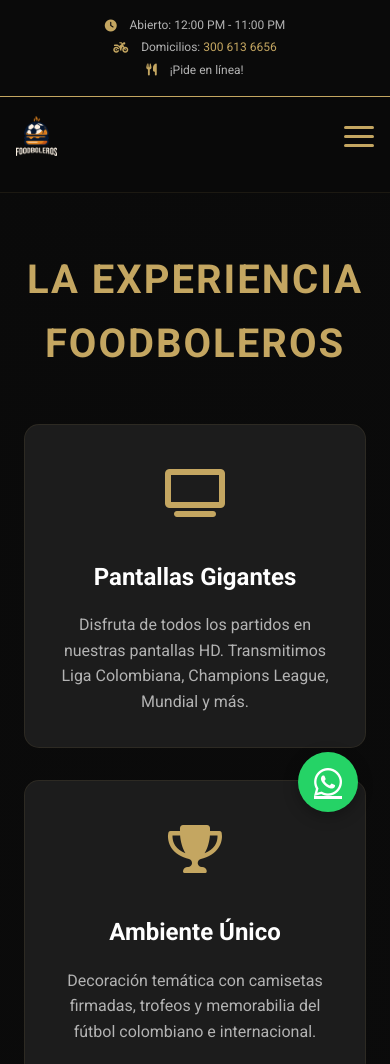
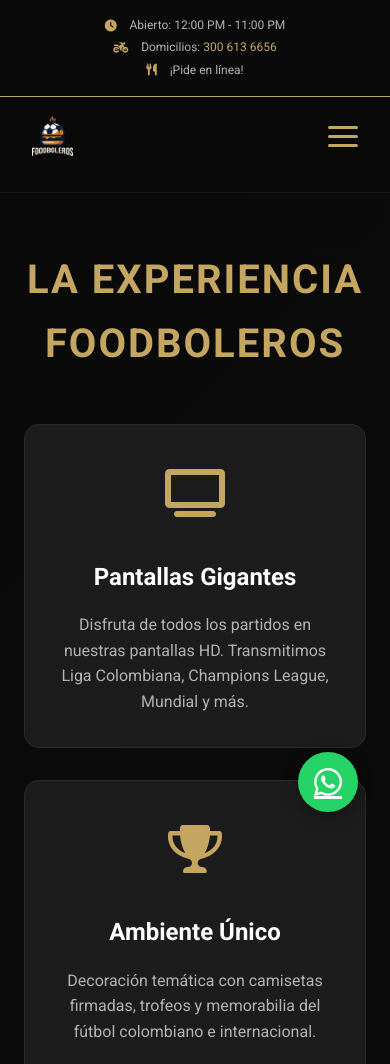
Before and after one commit to Cristian1443/FOODBOLEROS, a plain HTML site: page index.html in a window 390 px wide. Shown: the top 1064 px of the page. Drawn offline with Linux system fonts and the light colour scheme.

Commit message:
fix: Ajustados estilos del header y logo para mejor visualización

```diff
--- a/css/styles.css
+++ b/css/styles.css
@@ -77,17 +77,22 @@
     height: var(--header-height);
     padding: 0 var(--spacing-unit);
     position: relative;
+    max-width: var(--container-max-width);
+    margin: 0 auto;
 }
 
 .logo {
     text-decoration: none;
     display: flex;
     align-items: center;
+    height: 100%;
+    padding: 0.5rem 0;
 }
 
 .logo-img {
-    height: 60px;
+    height: 50px;
     width: auto;
+    object-fit: contain;
     transition: transform 0.3s ease;
 }
 
@@ -419,7 +424,7 @@
 
     .header-content {
         justify-content: space-between;
-        padding: 0;
+        padding: 0 1rem;
     }
 
     .menu-toggle {
```
